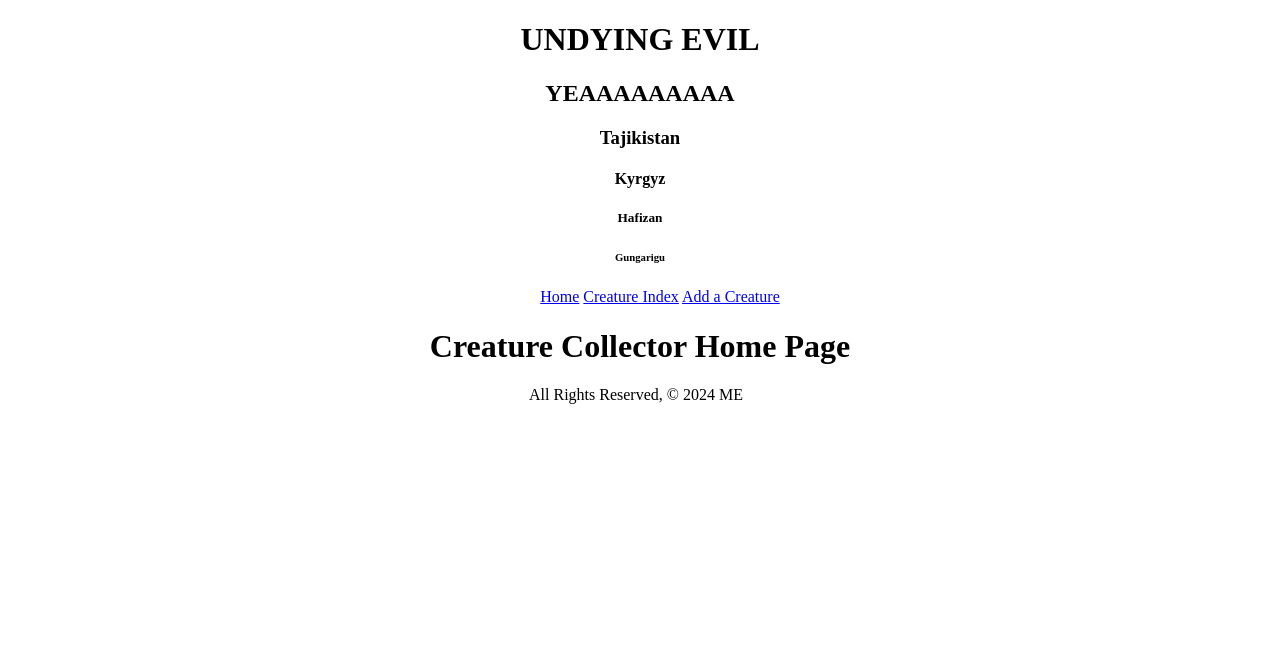
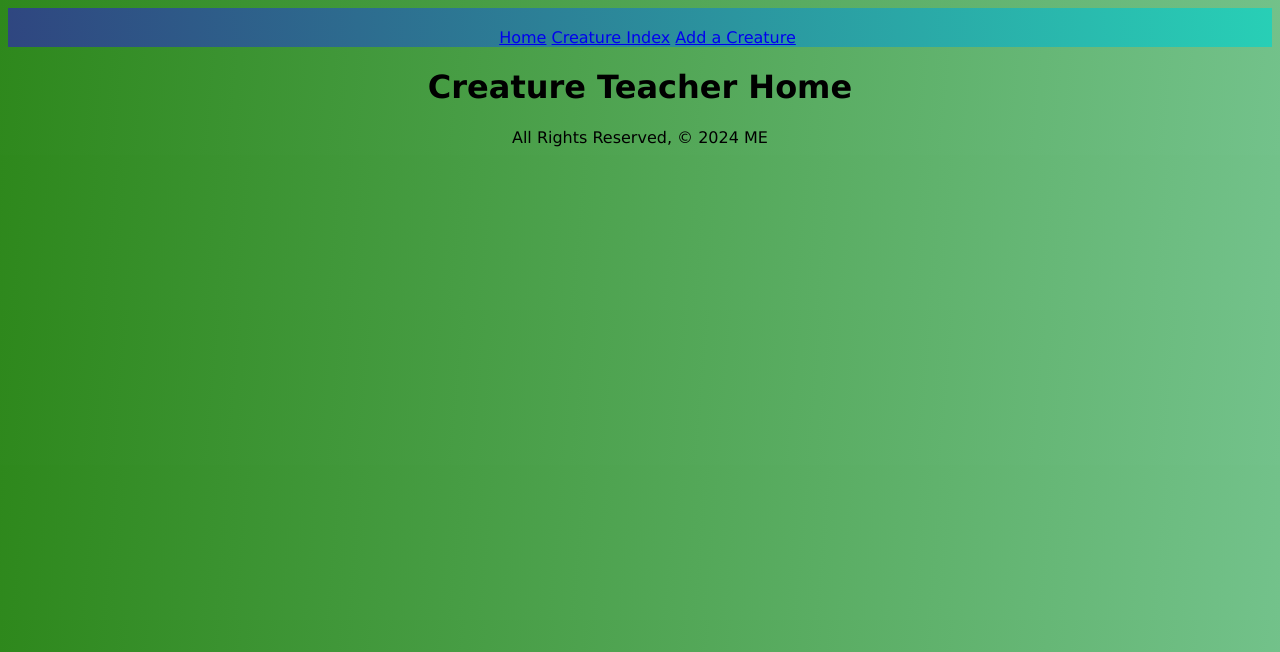
Before and after one commit to Eightleggedcorgi/project4, a Django app: page /teach/ in a window 1280 px wide. Shown: the top 652 px of the page. Run offline with Django 5.2, Linux system fonts and the light colour scheme.

Commit message:
no mistakes were ever made

```diff
--- a/creature/teach/static/css/styles.css
+++ b/creature/teach/static/css/styles.css
@@ -1,12 +1,52 @@
-body {
+html {
     text-align: center;
+    font-family: 'Lucida Sans', Arial;
 }
 
-/* footer {
-    flex: auto;
-    flex-direction: row;
+body {
+    background-image: linear-gradient(275deg, #73c28b, #2e881c); /*set deg to 270 if lines bother you */
+}
+
+header {
+    display: grid;
+    background-image: linear-gradient(85deg, #2f4680, #28cfb6);
+}
+
+form {
+
+}
+
+.card-content {
+    display: grid;
+    gap: 40px;
+}
+
+.dcategory {
+
+}
+
+.dspecies {
+
+}
+
+.ddescription {
+    grid-column-start: 1;
+    grid-column-end: 3;
+}
+
+.index {
+    display: inline-grid;
+    padding: 6px;
+}
+
+.index-content {
+    font-size: 15px;
 }
 
 .right {
-    word-spacing: 10px;
-} */
+    margin: 20px 25px 0px 0px;
+}
+
+.copyright {
+    margin: 0px 0px 0px 10px;
+}
--- a/creature/teach/templates/base.html
+++ b/creature/teach/templates/base.html
@@ -9,9 +9,6 @@
 </head>
 <link rel="stylesheet" type="text/css" href="{% static 'css/styles.css' %}" />
 
-<body>
-
-</body>
 <header class="navbar-fixed"></header>
 <nav>
     <div class="nav-wrapper">
@@ -25,7 +22,7 @@
 </header>
 <main class="container">{% block content %} {% endblock %}</main>
 <footer class="page-footer">
-    <div class="right">
+    <div class="copyright">
         All Rights Reserved, &copy; 2024 ME &nbsp;
     </div>
 </footer>
--- a/creature/teach/templates/home.html
+++ b/creature/teach/templates/home.html
@@ -3,17 +3,13 @@
 <head>
     <meta charset="UTF-8">
     <meta name="viewport" content="width=device-width, initial-scale=1.0">
-    <title>Document</title>
+    <title>Creature Teacher</title>
 </head>
+<header>
+    {% extends 'base.html' %} {% block content %}
+</header>
 <body>
-    <h1>UNDYING EVIL</h1>
-    <h2>YEAAAAAAAAA</h2>
-    <h3>Tajikistan</h3>
-    <h4>Kyrgyz</h4>
-    <h5>Hafizan</h5>
-    <h6>Gungarigu</h6>
-    {% extends 'base.html' %} {% block content %}
-        <h1> Creature Collector Home Page </h1>
-    {% endblock %}
+    <h1> Creature Teacher Home </h1>
 </body>
+{% endblock %}
 </html>
--- a/creature/teach/templates/teach/creatures_form.html
+++ b/creature/teach/templates/teach/creatures_form.html
@@ -1,4 +1,6 @@
+<header>
 {% extends 'base.html' %} {% block content %}
+</header>
 
 <form action="" method="post">
     {% csrf_token %}
@@ -7,4 +9,5 @@
     </table>
     <input type="submit" value="Submit this creature!" class="btn" />
 </form>
+<br>
 {% endblock %}
```
Also changed, not shown: creature/teach/templates/teach/creatures_confirm_delete.html (+9 -6 lines), creature/teach/templates/teach/detail.html (+15 -10 lines), creature/teach/templates/teach/index.html (+6 -7 lines).
